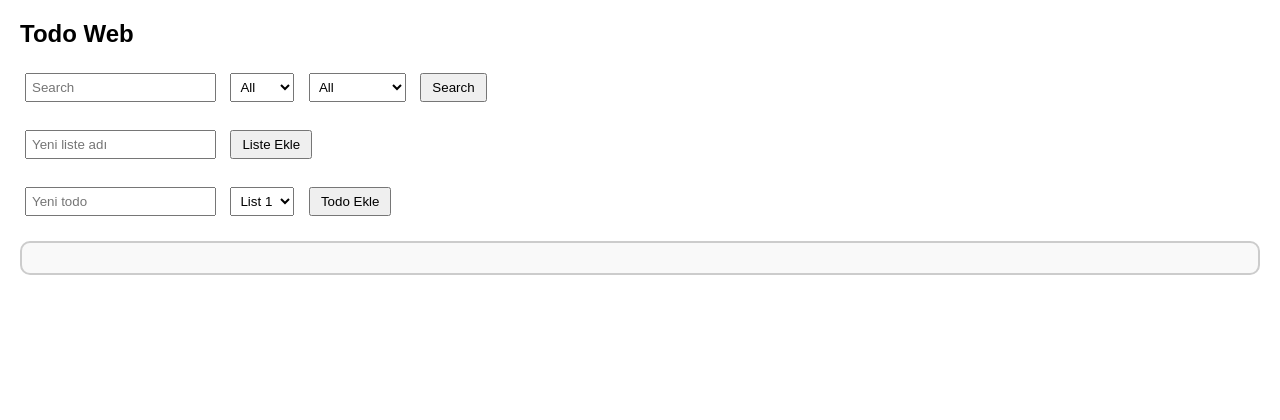
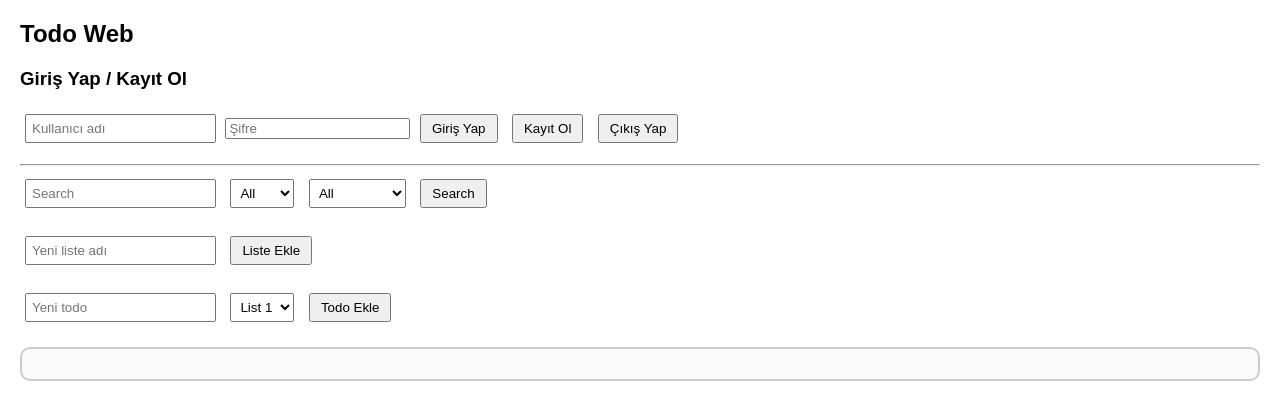
Before and after one commit to mero0296/Web-Todo, a website: page public/index.html in a window 1280 px wide. Drawn offline with Linux system fonts and the light colour scheme; no server answers.

Commit message:
index.html

```diff
--- a/public/index.html
+++ b/public/index.html
@@ -23,6 +23,21 @@
 <body>
 
     <h2>Todo Web</h2>
+
+    <div id="authContainer">
+    <h3>Giriş Yap / Kayıt Ol</h3>
+
+    <input type="text" id="authUsername" placeholder="Kullanıcı adı" />
+    <input type="password" id="authPassword" placeholder="Şifre" />
+    <button onclick="login()">Giriş Yap</button>
+    <button onclick="register()">Kayıt Ol</button>
+    <button onclick="logout()">Çıkış Yap</button>
+
+    <p id="authMessage"></p>
+    </div>
+
+    <hr/>
+
 
     <input type="text" id="searchInput" placeholder="Search" />
         <select id="listFilter">
@@ -92,6 +107,48 @@
         fetchTodos();
     }
 
+    async function register() {
+        const username = document.getElementById("authUsername").value;
+        const password = document.getElementById("authPassword").value;
+
+        const res = await fetch("/register", {
+            method: "POST",
+            headers: { "Content-Type": "application/json" },
+            body: JSON.stringify({ username, password }),
+        });
+
+        const data = await res.json();
+        document.getElementById("authMessage").textContent = data.success ? "✅ Kayıt başarılı, şimdi giriş yap." : `❌ ${data.error || "Kayıt başarısız"}`;
+    }
+
+    async function login() {
+        const username = document.getElementById("authUsername").value;
+        const password = document.getElementById("authPassword").value;
+
+        const res = await fetch("/login", {
+            method: "POST",
+            headers: { "Content-Type": "application/json" },
+            body: JSON.stringify({ username, password }),
+        });
+
+        const data = await res.json();
+        if (data.success) {
+            document.getElementById("authMessage").textContent = "✅ Giriş başarılı.";
+            fetchTodos();
+        } else {
+            document.getElementById("authMessage").textContent = `❌ ${data.error || "Giriş başarısız"}`;
+        }
+    }
+
+    async function logout() {
+        const res = await fetch("/logout", { method: "POST" });
+        const data = await res.json();
+        if (data.success) {
+            document.getElementById("authMessage").textContent = "👋 Çıkış yapıldı.";
+            fetchTodos();
+        }
+    }
+
 
     function addNewList() {
         const input = document.getElementById("newListInput");
@@ -128,6 +185,7 @@
         document.getElementById("newTodoInput").value = "";
         fetchTodos();
     }
+
 
     function applyFilters() {
         const search = document.getElementById("searchInput").value.toLowerCase();
```
